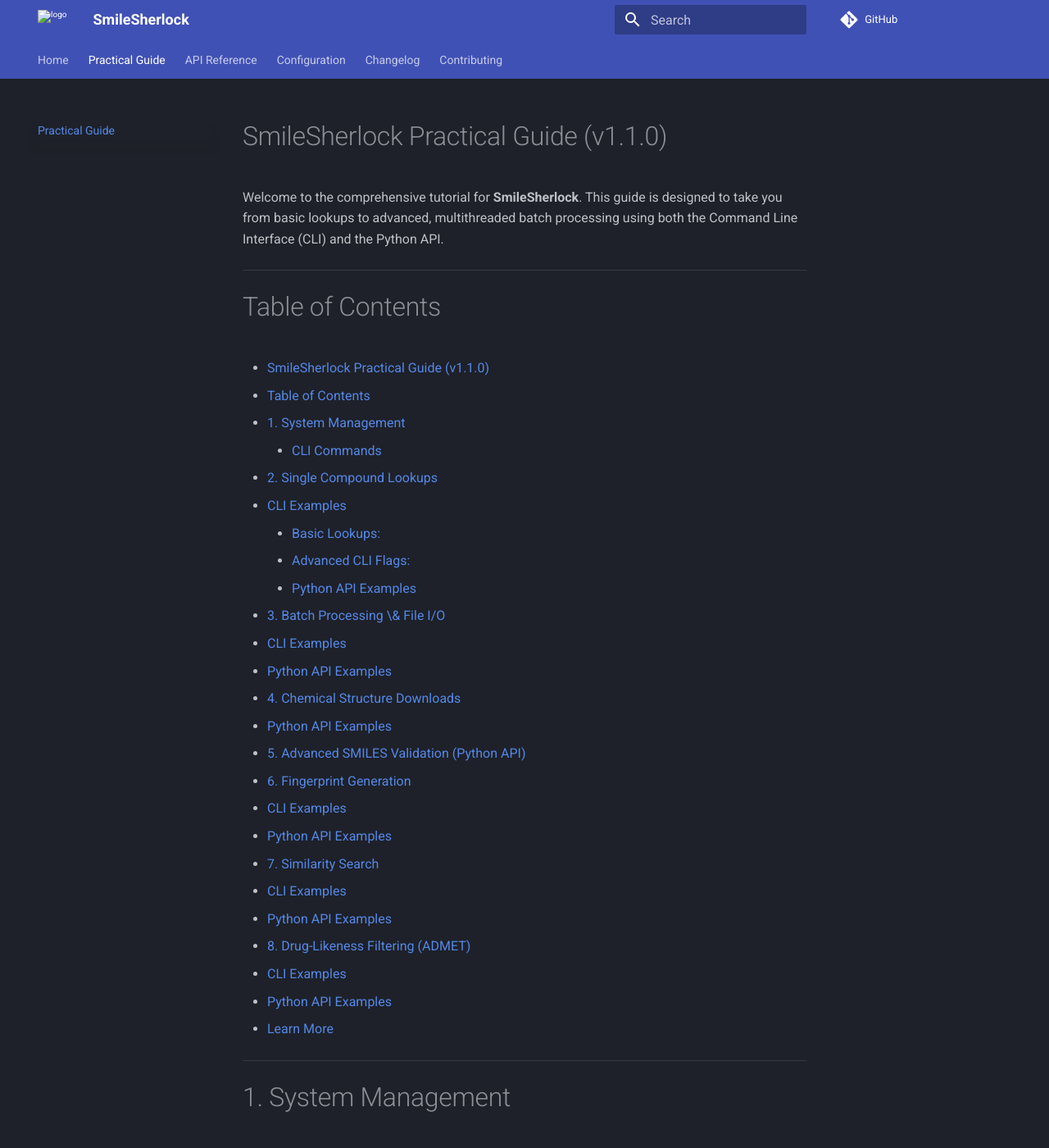
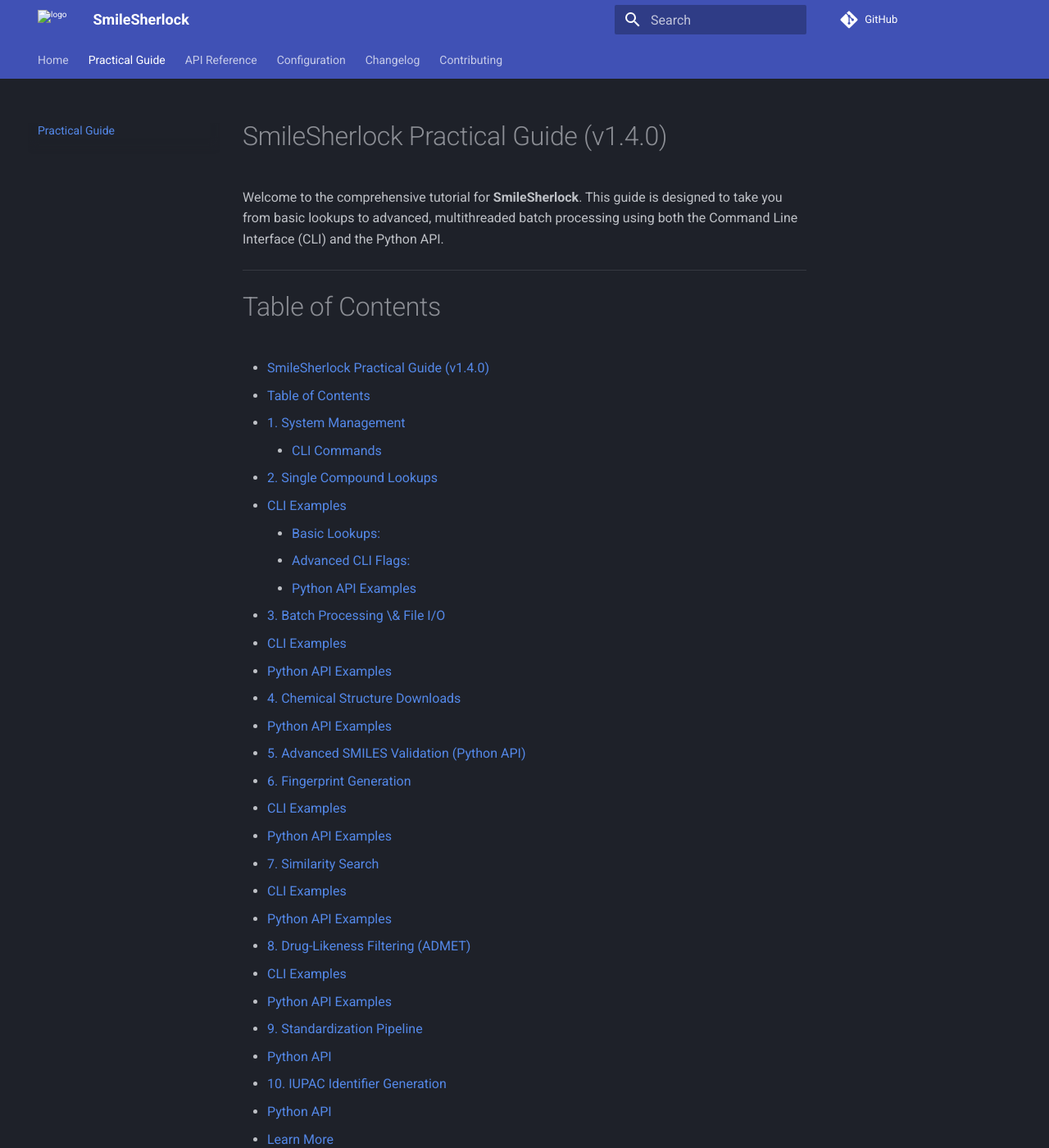
Before and after one commit to AtharvaTilewale/SmileSherlock, an MkDocs documentation site: the page built from docs/practical_guide.md, in a window 1280 px wide and 1400 px high. Shown: the whole window at 82% size. Built offline with MkDocs 1.6.1 and Material for MkDocs 9.7.7, drawn with Linux system fonts in a browser that asks for light colours; comment, search, counter and statistics services are not loaded; some of the changed text lies outside the part shown.

Commit message:
Update practical_guide.md

```diff
--- a/docs/practical_guide.md
+++ b/docs/practical_guide.md
@@ -1,4 +1,4 @@
-# SmileSherlock Practical Guide (v1.1.0)
+# SmileSherlock Practical Guide (v1.4.0)
 
 Welcome to the comprehensive tutorial for **SmileSherlock**. This guide is designed to take you from basic lookups to advanced, multithreaded batch processing using both the Command Line Interface (CLI) and the Python API.
 
@@ -6,7 +6,7 @@
 
 # Table of Contents
 
-- [SmileSherlock Practical Guide (v1.1.0)](#smilesherlock-practical-guide-v110)
+- [SmileSherlock Practical Guide (v1.4.0)](#smilesherlock-practical-guide-v110)
 - [Table of Contents](#table-of-contents)
 - [1. System Management](#1-system-management)
     - [CLI Commands](#cli-commands)
@@ -30,6 +30,10 @@
 - [8. Drug-Likeness Filtering (ADMET)](#8-drug-likeness-filtering-admet)
   - [CLI Examples](#cli)
   - [Python API Examples](#python-api)
+- [9. Standardization Pipeline](#9-standardization-pipeline)
+  - [Python API](#python-api-1)
+- [10. IUPAC Identifier Generation](#10-iupac-identifier-generation)
+  - [Python API](#python-api-2)
 - [Learn More](#learn-more)
 
 ---
@@ -408,7 +412,7 @@
 
 ---
 
-## Standardization Pipeline
+# 9. Standardization Pipeline
 
 Clean up "dirty" SMILES from databases using RDKit's MolStandardize:
 
@@ -456,7 +460,7 @@
 
 ---
 
-## IUPAC Identifier Generation
+# 10. IUPAC Identifier Generation
 
 Generate systematic identifiers from SMILES, fully offline.
 
```
